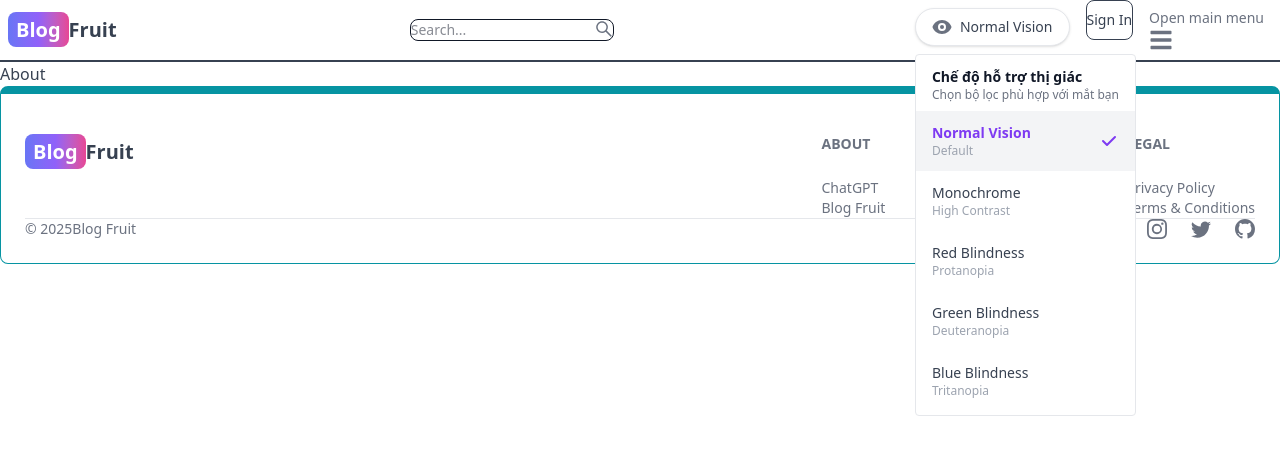
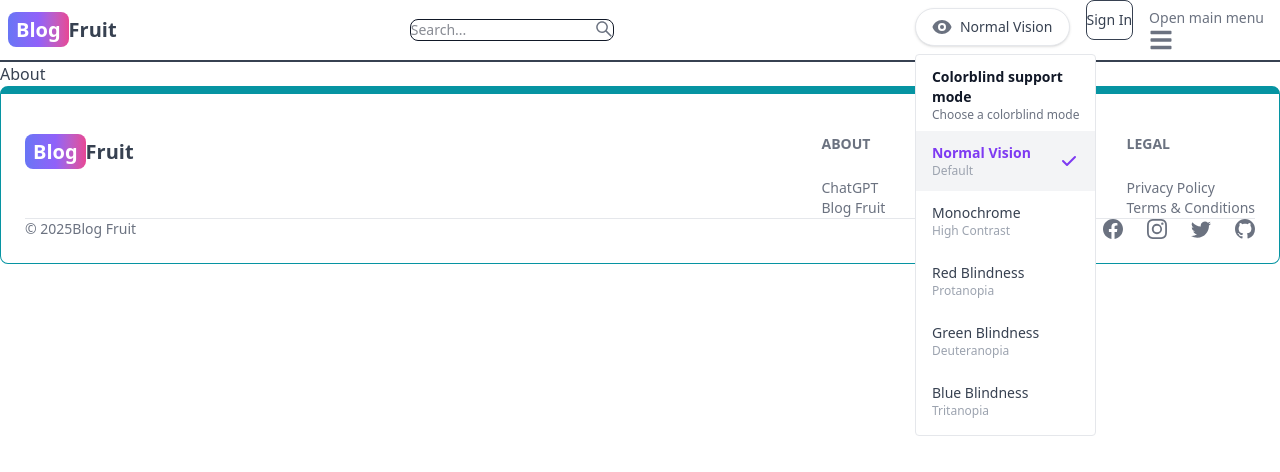
Before and after one commit to HaiTriu301/Project_Blog_Web_FrontEnd, a React (Vite) app: page /about in a window 1280 px wide. Both pictures are taken after a click on the button "Normal Vision". Shown: the top 472 px of the page. Built offline with nearby package versions, Linux system fonts and the light colour scheme.

Commit message:
complete color blind function

```diff
--- a/src/components/ColorBlind.jsx
+++ b/src/components/ColorBlind.jsx
@@ -32,10 +32,10 @@ export default function ColorBlindSettings() {
             >
                 <DropdownHeader>
           <span className="block text-sm font-bold text-gray-900 dark:text-white">
-            Chế độ hỗ trợ thị giác
+            Colorblind support mode
           </span>
                     <span className="block truncate text-xs font-normal text-gray-500">
-            Chọn bộ lọc phù hợp với mắt bạn
+            Choose a colorblind mode
           </span>
                 </DropdownHeader>
                 {options.map((option) => (
```
